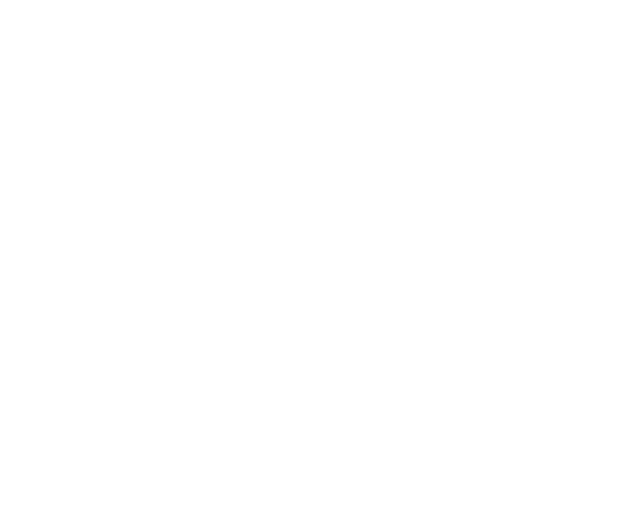
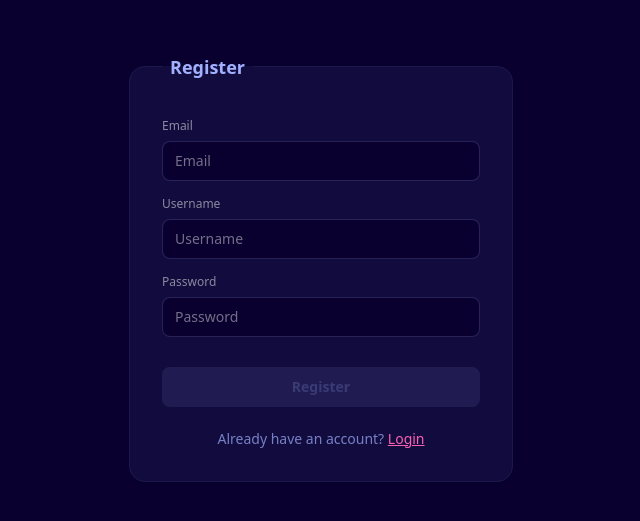
Before and after one commit to mahmoudhalim/chat-app, an Angular app in the folder apps/web/: page /register in a window 1280 px wide. Before the commit this address led to /. Shown: the part 137-658 px from the top of the page, without its empty margins (319-959 px from the left). Built offline with nearby package versions, Linux system fonts and the light colour scheme.

Commit message:
feat(web): implement user authentication with login and registration components

```diff
--- a/apps/web/src/app/app.routes.ts
+++ b/apps/web/src/app/app.routes.ts
@@ -1,8 +1,12 @@
 import { Routes } from '@angular/router';
 import { Dashboard } from './features/dashboard/dashboard';
+import { Login } from './features/auth/login/login';
+import { Register } from './features/auth/register/register';
 
 export const routes: Routes = [
   { path: '', redirectTo: 'dashboard', pathMatch: 'full' },
+  { path: 'login', component: Login },
+  { path: 'register', component: Register },
   { path: 'dashboard', component: Dashboard },
   { path: 'dashboard/:serverId', component: Dashboard },
   { path: 'dashboard/:serverId/:channelId', component: Dashboard }
--- a/apps/web/src/app/core/interceptors/auth-interceptor.ts
+++ b/apps/web/src/app/core/interceptors/auth-interceptor.ts
@@ -1,7 +1,7 @@
 import { HttpInterceptorFn } from '@angular/common/http';
 
 export const authInterceptor: HttpInterceptorFn = (req, next) => {
-  const token = localStorage.getItem('token');
+  const token = localStorage.getItem('accessToken');
 
   if (token) {
     return next(req.clone({ setHeaders: { Authorization: `Bearer ${token}` } }));
--- /dev/null
+++ b/apps/web/src/app/features/auth/login/login.html
@@ -0,0 +1,29 @@
+<div class="min-h-screen flex items-center justify-center bg-base-100">
+  <form [formGroup]="loginForm" (ngSubmit)="onSubmit()">
+    <fieldset class="fieldset bg-base-200 border-base-300 rounded-box w-96 border p-8 shadow-sm">
+      <legend class="fieldset-legend text-lg font-bold px-2">Login</legend>
+
+      @if (errorMessage()) {
+        <div class="mb-4 text-error text-sm font-semibold bg-error/10 p-3 rounded-lg border border-error/20">
+          {{ errorMessage() }}
+        </div>
+      }
+
+      <label class="label">Username</label>
+      <input type="text" formControlName="username" class="input w-full" placeholder="Username" />
+      @if (loginForm.controls.username.invalid && loginForm.controls.username.touched) {
+        <span class="text-error text-xs mt-1">Username is required</span>
+      }
+
+      <label class="label mt-2">Password</label>
+      <input type="password" formControlName="password" class="input w-full" placeholder="Password" />
+
+      <button type="submit" [disabled]="loginForm.invalid" class="btn btn-neutral w-full mt-6">Login</button>
+
+      <div class="mt-4 text-center text-sm">
+        <span class="text-base-content/70">Need an account? </span>
+        <a routerLink="/register" class="link link-primary">Register</a>
+      </div>
+    </fieldset>
+  </form>
+</div>
--- /dev/null
+++ b/apps/web/src/app/features/auth/login/login.ts
@@ -0,0 +1,40 @@
+import { Component, inject, signal } from '@angular/core';
+import { FormBuilder, ReactiveFormsModule, Validators } from '@angular/forms';
+import { Router, RouterLink } from '@angular/router';
+import { AuthAPI } from '../services/auth-api';
+
+@Component({
+  selector: 'app-login',
+  imports: [ReactiveFormsModule, RouterLink],
+  templateUrl: './login.html',
+  styleUrl: './login.css',
+})
+export class Login {
+  private fb = inject(FormBuilder);
+  private router = inject(Router);
+  private authAPI = inject(AuthAPI);
+
+  errorMessage = signal<string | null>(null);
+
+  loginForm = this.fb.nonNullable.group({
+    username: ['', [Validators.required]],
+    password: ['', Validators.required]
+  });
+
+  onSubmit() {
+    if (this.loginForm.valid) {
+      this.errorMessage.set(null);
+      const { username, password } = this.loginForm.getRawValue();
+
+      this.authAPI.login(username, password).subscribe({
+        next: () => {
+          this.router.navigate(['/dashboard']);
+        },
+        error: (err: any) => {
+          console.error('Login failed', err);
+          this.errorMessage.set('Wrong username or password');
+        }
+      });
+    }
+  }
+}
--- /dev/null
+++ b/apps/web/src/app/features/auth/register/register.html
@@ -0,0 +1,38 @@
+<div class="min-h-screen flex items-center justify-center bg-base-100">
+  <form [formGroup]="registerForm" (ngSubmit)="onSubmit()">
+    <fieldset class="fieldset bg-base-200 border-base-300 rounded-box w-96 border p-8 shadow-sm">
+      <legend class="fieldset-legend text-lg font-bold px-2">Register</legend>
+
+      @if (errorMessage()) {
+        <div class="mb-4 text-error text-sm font-semibold bg-error/10 p-3 rounded-lg border border-error/20">
+          {{ errorMessage() }}
+        </div>
+      }
+
+      <label class="label">Email</label>
+      <input type="email" formControlName="email" class="input w-full" placeholder="Email" />
+      @if (registerForm.controls.email.invalid && registerForm.controls.email.touched) {
+        <span class="text-error text-xs mt-1">Valid email is required</span>
+      }
+
+      <label class="label mt-2">Username</label>
+      <input type="text" formControlName="username" class="input w-full" placeholder="Username" />
+      @if (registerForm.controls.username.invalid && registerForm.controls.username.touched) {
+        <span class="text-error text-xs mt-1">Username must be at least 3 characters</span>
+      }
+
+      <label class="label mt-2">Password</label>
+      <input type="password" formControlName="password" class="input w-full" placeholder="Password" />
+      @if (registerForm.controls.password.invalid && registerForm.controls.password.touched) {
+        <span class="text-error text-xs mt-1">Password must be at least 6 characters</span>
+      }
+
+      <button type="submit" [disabled]="registerForm.invalid" class="btn btn-neutral w-full mt-6">Register</button>
+
+      <div class="mt-4 text-center text-sm">
+        <span class="text-base-content/70">Already have an account? </span>
+        <a routerLink="/login" class="link link-primary">Login</a>
+      </div>
+    </fieldset>
+  </form>
+</div>
--- /dev/null
+++ b/apps/web/src/app/features/auth/register/register.ts
@@ -0,0 +1,51 @@
+import { Component, inject, signal } from '@angular/core';
+import { FormBuilder, ReactiveFormsModule, Validators } from '@angular/forms';
+import { Router, RouterLink } from '@angular/router';
+import { AuthAPI } from '../services/auth-api';
+
+@Component({
+  selector: 'app-register',
+  imports: [ReactiveFormsModule, RouterLink],
+  templateUrl: './register.html',
+  styleUrl: './register.css',
+})
+export class Register {
+  private fb = inject(FormBuilder);
+  private router = inject(Router);
+  private authAPI = inject(AuthAPI);
+
+  errorMessage = signal<string | null>(null);
+
+  registerForm = this.fb.nonNullable.group({
+    email: ['', [Validators.required, Validators.email]],
+    username: ['', [Validators.required, Validators.minLength(3)]],
+    password: ['', [Validators.required, Validators.minLength(6)]]
+  });
+
+  onSubmit() {
+    if (this.registerForm.valid) {
+      this.errorMessage.set(null);
+      const data = this.registerForm.getRawValue();
+
+      this.authAPI.register(data).subscribe({
+        next: () => {
+          this.authAPI.login(data.username, data.password).subscribe({
+            next: () => this.router.navigate(['/dashboard']),
+            error: (err: any) => {
+              console.error('Login after registration failed', err);
+              this.router.navigate(['/login']);
+            }
+          });
+        },
+        error: (err: any) => {
+          console.error('Registration failed', err);
+          if (err.status === 409) {
+               this.errorMessage.set('Username or Email is already taken.');
+          } else {
+             this.errorMessage.set('An error occurred during registration.');
+          }
+        }
+      });
+    }
+  }
+}
--- /dev/null
+++ b/apps/web/src/app/features/auth/services/auth-api.ts
@@ -0,0 +1,44 @@
+import { inject, Injectable, signal } from '@angular/core';
+import { HttpClient } from '@angular/common/http';
+import { Observable, tap } from 'rxjs';
+import { User } from '@shared/models';
+
+export interface AuthResponse {
+  message: string;
+  accessToken: string;
+  user: User;
+}
+
+@Injectable({
+  providedIn: 'root'
+})
+export class AuthAPI {
+  private http = inject(HttpClient);
+  private readonly baseUrl = '/api/auth';
+  private readonly usersUrl = '/api/users';
+
+  currentUser = signal<User | null>(null);
+
+  login(username: string, password: string): Observable<AuthResponse> {
+    return this.http.post<AuthResponse>(`${this.baseUrl}/login`, { username, password })
+      .pipe(
+        tap(response => {
+          this.currentUser.set(response.user);
+          localStorage.setItem('accessToken', response.accessToken);
+        })
+      );
+  }
+
+  register(userData: any): Observable<User> {
+    return this.http.post<User>(`${this.usersUrl}`, userData);
+  }
+
+  logout(): Observable<any> {
+    return this.http.post(`${this.baseUrl}/logout`, {}).pipe(
+      tap(() => {
+        this.currentUser.set(null);
+        localStorage.removeItem('accessToken');
+      })
+    );
+  }
+}
--- a/apps/web/src/index.html
+++ b/apps/web/src/index.html
@@ -1,8 +1,8 @@
 <!doctype html>
-<html lang="en">
+<html lang="en" data-theme="synthwave">
   <head>
     <meta charset="utf-8" />
-    <title>Web</title>
+    <title>echo</title>
     <base href="/" />
     <meta name="viewport" content="width=device-width, initial-scale=1" />
     <link rel="icon" type="image/x-icon" href="favicon.ico" />
--- a/apps/web/src/styles.css
+++ b/apps/web/src/styles.css
@@ -1,6 +1,10 @@
 @import "tailwindcss";
 
-@plugin "daisyui";
+@plugin "daisyui" {
+  themes: all;
+}
+
+
 
 @theme {
   --color-discord-100: #dbdee1;
```
Also changed, not shown: apps/web/src/app/features/auth/login/login.css (added), apps/web/src/app/features/auth/register/register.css (added).
